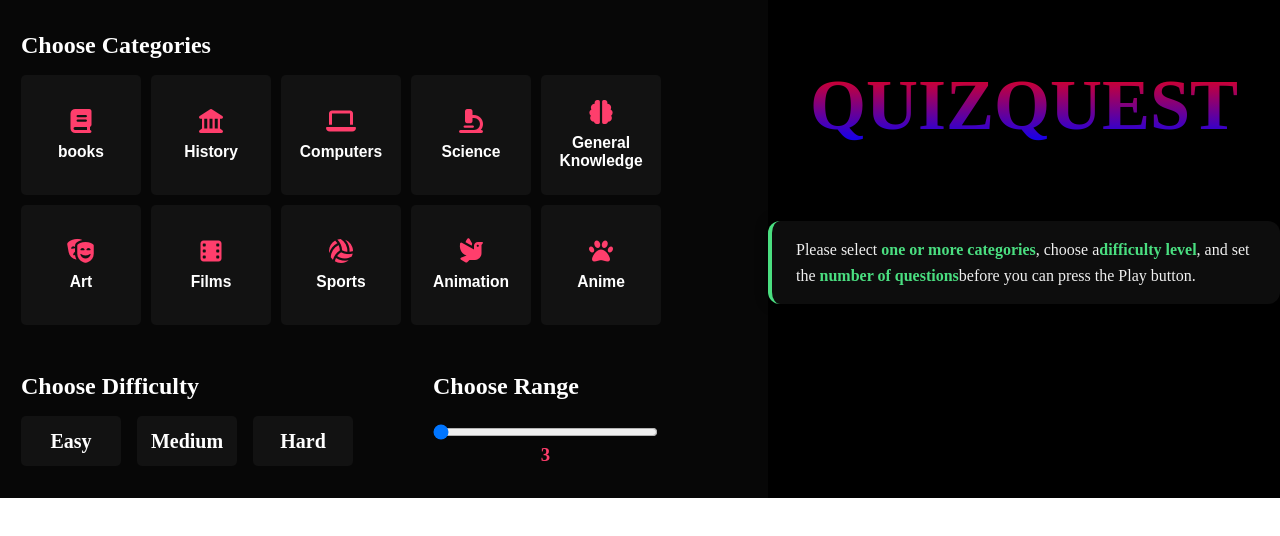
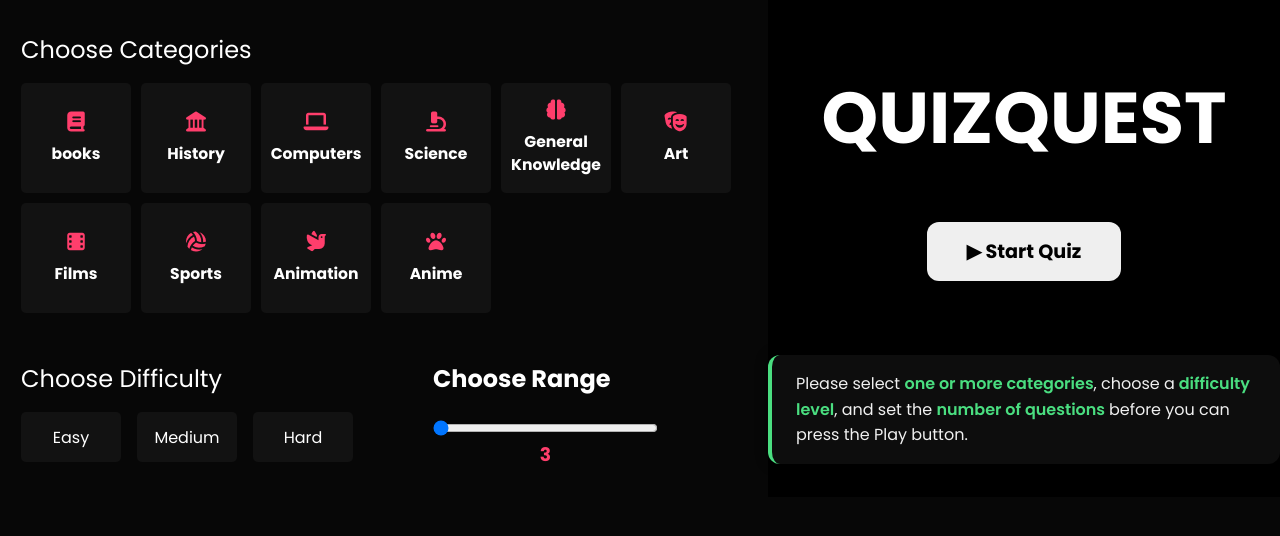
Before and after one commit to Aviupadhyay457/QUIZQUEST, a React (Vite) app: page / in a window 1280 px wide. Shown: the top 536 px of the page. Built offline with nearby package versions, Linux system fonts and the light colour scheme.

Commit message:
homepage ui diffculty and category section completed

```diff
--- a/index.html
+++ b/index.html
@@ -6,6 +6,9 @@
     <meta name="viewport" content="width=device-width, initial-scale=1.0" />
     <title>Quizzes</title>
     <link rel="stylesheet" href="/src/index.css">
+    <link rel="preconnect" href="https://fonts.googleapis.com">
+    <link rel="preconnect" href="https://fonts.gstatic.com" crossorigin>
+    <link href="https://fonts.googleapis.com/css2?family=Inter:ital,opsz,wght@0,14..32,100..900;1,14..32,100..900&family=Poppins:ital,wght@0,100;0,200;0,300;0,400;0,500;0,600;0,700;0,800;0,900;1,100;1,200;1,300;1,400;1,500;1,600;1,700;1,800;1,900&display=swap" rel="stylesheet">
     <link rel="stylesheet" href="https://cdnjs.cloudflare.com/ajax/libs/font-awesome/7.0.0/css/all.min.css" integrity="sha512-DxV+EoADOkOygM4IR9yXP8Sb2qwgidEmeqAEmDKIOfPRQZOWbXCzLC6vjbZyy0vPisbH2SyW27+ddLVCN+OMzQ==" crossorigin="anonymous" referrerpolicy="no-referrer" />
   </head>
   <body>
--- a/package.json
+++ b/package.json
@@ -10,6 +10,7 @@
     "preview": "vite preview"
   },
   "dependencies": {
+    "clsx": "^2.1.1",
     "react": "^19.1.1",
     "react-dom": "^19.1.1"
   },
--- a/src/App.jsx
+++ b/src/App.jsx
@@ -1,12 +1,32 @@
 import Aside from "./Aside"
 import MainComponent from "./MainComponent"
 import React from "react"
+import { categoryArr } from "./utils/category"
+import {difficultyArr} from "./utils/difficulty"
+
 export default function App(){
   const[range,setRange]=React.useState(3)
+  const[category,setCategory]=React.useState(categoryArr)
+  const[difficulty,setDifficulty]=React.useState("")
+  function categoryUpdate(id){
+    setCategory((prevCategory)=>{
+      return(
+        prevCategory.map((cat)=>{
+          console.log(cat)
+          if(cat.id===id){
+            return(
+              {...cat, isSelected:!(cat.isSelected)}
+            )
+          }
+          else return {...cat}
+        })
+      )
+    })
+  }
   return(
     <>
       <main>
-        <Aside range={range} setRange={setRange}/>
+        <Aside category={category} categoryUpdate={categoryUpdate} range={range} setRange={setRange} difficulty={difficulty} setDifficulty={setDifficulty}/>
         <MainComponent/>
       </main>
     </>
--- a/src/Aside.css
+++ b/src/Aside.css
@@ -7,7 +7,7 @@ aside{
   display: flex;
   flex-direction: column;
   gap:1rem;
-  padding-bottom: 2rem;
+  padding-bottom: 1.75rem;
   color:white;
 
 }
@@ -27,7 +27,7 @@ aside{
 
 }
 .categories-section h2{
-  font-weight: 700;
+  font-weight: 400;
 }
 .categories-container{
   width: 100%;
@@ -38,10 +38,10 @@ aside{
 }
 .categories-btn{
   display: inline-block;
-  width:120px;
-  height: 120px;
+  width:110px;
+  height: 110px;
   background-color:rgba(120, 119, 119, 0.1);
-  border: none;
+  border:none;
   border-radius: 5px;
   cursor: pointer;
   display: flex;
@@ -49,15 +49,24 @@ aside{
   justify-content: center;
   align-items: center;
   transition: scale 0.3s ease-out, background-color 0.7s ease-out;
-
+  padding:5px;
 }
 .categories-btn:hover .category h3{
   color:black;
 }
 .categories-btn i{
   color: #FF3E6C;
-  font-size: 1.5rem;
+  font-size: 1.25rem;
   margin-bottom: 10px;
+}
+.category{
+  width: 100%;
+  height: 100%;
+  display: flex;
+  flex-direction: column;
+  justify-content: center;
+  align-items: center;
+  border-radius: 5px;
 }
 .category h3{
   color:white;
@@ -79,6 +88,9 @@ aside{
   display: flex;
   flex-direction: column;
   gap:1rem;
+}
+.difficulty-section h2{
+  font-weight: 400;
 }
 
 .difficulty-container{
@@ -104,11 +116,12 @@ aside{
   flex-direction: column;
   justify-content: center;
   align-items: center;
-  font-weight: 700;
-  font-size: 1.25rem;
+  font-weight: 400;
+  font-size: 1rem;
 
 }
-.difficulty-container label:hover{
+
+.difficulty-container .hoveredOverDifficulty{
   background-color: white;
   box-shadow: 1px 1px 4px 2px rgb(156, 156, 156,0.2);
   color:black;
@@ -132,3 +145,8 @@ aside{
   align-self: center;
   color:#FF3E6C;
 }
+
+.difficulty-container .selectedDifficulty{
+  background-color:#FF3E6C;
+  color:white;
+}
--- a/src/Aside.jsx
+++ b/src/Aside.jsx
@@ -1,18 +1,46 @@
-import {category} from "./utils/category"
 import "./Aside.css"
+import clsx from 'clsx';
+import React from "react";
+
 export default function Aside(props){
-    let categoryItems=category.map((cat,index)=>(
-        <button className="categories-btn"  key={index}>
-            <div className="category">
-                <i className={cat.icon}></i>
+    const[difficultyHovered,setDifficultyHovered]=React.useState([false,false,false])
+
+    let categoryItems=props.category.map((cat)=>(
+
+        <button className="categories-btn"  key={cat.id}
+        onClick={()=>props.categoryUpdate(cat.id)}
+        style={{border:cat.isSelected?`2px solid ${cat.bgColor}`:"none"}}>
+            <div className="category" style={{backgroundColor:cat.isSelected?cat.bgColor:""}}>
+                <i className={cat.icon} style={{color:cat.isSelected?"white":""}}></i>
                 <h3>{cat.name}</h3>
             </div>
         </button>
     ))
 
+    function toggleDificultyHover(i){
+        setDifficultyHovered(prevDifficultyHovered=>{
+          let arr =  prevDifficultyHovered.map((val, index)=>{
+                if(index===i){
+                    return !val
+                }
+                else return val
+            })
+          return [...arr]
+    })
+    }
+
+    // console.log(difficultyHovered)
     function handleRange(event){
         const value=event.currentTarget.value
         props.setRange(value)
+    }
+
+    // console.log(props.difficulty)
+    // console.log(difficultyClass)
+    // console.log(props.difficulty)
+    function handleDifficulty(e){
+      props.setDifficulty(e.target.value)
+
     }
     return(
         <aside>
@@ -26,12 +54,15 @@ export default function Aside(props){
                 <section className="difficulty-section">
                     <h2>Choose Difficulty</h2>
                     <form className="difficulty-container">
-                        <input type="radio" id="easy" value="easy" name="difficulty"/>
-                        <label htmlFor="easy">Easy</label>
-                        <input type="radio" id="medium" value="medium" name="difficulty"/>
-                        <label htmlFor="medium">Medium</label>
-                        <input type="radio" id="hard" value="hard" name="difficulty"/>
-                        <label htmlFor="hard">Hard</label>
+                        <input type="radio" id="easy" value="easy" name="difficulty" onChange={handleDifficulty}/>
+                        <label htmlFor="easy" className={clsx({selectedDifficulty:props.difficulty==="easy", hoveredOverDifficulty:difficultyHovered[0] && props.difficulty!=="easy"})} onMouseEnter={()=>toggleDificultyHover(0)} onMouseLeave={()=>toggleDificultyHover(0)} >
+                            Easy</label>
+                        <input type="radio" id="medium" value="medium" name="difficulty"  onChange={handleDifficulty}/>
+                        <label htmlFor="medium" className={clsx({selectedDifficulty:props.difficulty==="medium", hoveredOverDifficulty:difficultyHovered[1] && props.difficulty!=="medium"})} onMouseEnter={()=>toggleDificultyHover(1)} onMouseLeave={()=>toggleDificultyHover(1)} >
+                            Medium</label>
+                        <input type="radio" id="hard" value="hard" name="difficulty"  onChange={handleDifficulty}/>
+                        <label htmlFor="hard" className={clsx({selectedDifficulty:props.difficulty==="hard", hoveredOverDifficulty:difficultyHovered[2] && props.difficulty!=="hard"})} onMouseEnter={()=>toggleDificultyHover(2)} onMouseLeave={()=>toggleDificultyHover(2)} >
+                            Hard</label>
                     </form>
                 </section>
 
--- a/src/MainComponent.jsx
+++ b/src/MainComponent.jsx
@@ -3,14 +3,14 @@ export default function MainComponent(){
         <section className="main-component">
             <h1>QUIZQUEST</h1>
 
-            {/* <button className="start-btn">
+            <button className="start-btn">
                 <span>▶</span> Start Quiz
-            </button> */}
+            </button>
 
             <div className="instructions">
             <p>
                 Please select <strong>one or more categories</strong>, choose a
-                <strong>difficulty level</strong>, and set the <strong>number of questions</strong>
+                <strong> difficulty level</strong>, and set the <strong>number of questions </strong>
                 before you can press the Play button.
             </p>
             </div>
--- a/src/index.css
+++ b/src/index.css
@@ -2,6 +2,7 @@
   margin:0px;
   padding: 0px;
   box-sizing: border-box;
+  font-family: "Poppins", sans-serif;
 }
 html{
   width: 100%;
@@ -9,6 +10,7 @@ html{
 }
 body{
   width:100%;
+  background-color: rgba(7, 7, 7);
   /* height: 100%; */
 }
 
@@ -32,15 +34,15 @@ main{
 }
 
 .main-component h1{
-  background-image: linear-gradient(red,blue);
-  color: transparent;
+  /* background-image: linear-gradient(red,blue); */
+  color: white;
   background-clip: text;
   font-size: 4.5rem;
 }
 
 .start-btn {
-  background: linear-gradient(90deg, #ff004c, #6a00ff);
-  color: white;
+  /* background: linear-gradient(90deg, #ff004c, #6a00ff); */
+  color: black;
   font-size: 1.2rem;
   font-weight: bold;
   border: none;
--- a/src/utils/category.js
+++ b/src/utils/category.js
@@ -1,45 +1,76 @@
-export const category=[
+
+export const categoryArr=[
     {
+        id:1,
         name:"books",
-        icon:"fa-solid fa-book"
+        icon:"fa-solid fa-book",
+        isSelected:false,
+        bgColor:"#E6C642"
     },
 
     {
+        id:2,
         name:"History",
-        icon:"fa-solid fa-landmark"
+        icon:"fa-solid fa-landmark",
+        isSelected:false,
+        bgColor:"#E857ED"
     },
 
     {
+        id:3,
         name:"Computers",
-        icon:"fa-solid fa-laptop"
+        icon:"fa-solid fa-laptop",
+        isSelected:false,
+        bgColor:"#A656FD"
     },
     {
+        id:4,
         name:"Science",
-        icon:"fa-solid fa-microscope"
+        icon:"fa-solid fa-microscope",
+        isSelected:false,
+        bgColor:"#3CE956"
     },
     {
+        id:5,
         name:"General Knowledge",
-        icon:"fa-solid fa-brain"
+        icon:"fa-solid fa-brain",
+        isSelected:false,
+        bgColor:"#685AF5"
     },
     {
+        id:6,
         name:"Art",
-        icon:"fa-solid fa-masks-theater"
+        icon:"fa-solid fa-masks-theater",
+        isSelected:false,
+        bgColor:"#E6C642"
     },
     {
+        id:7,
         name:"Films",
-        icon:"fa-solid fa-film"
+        icon:"fa-solid fa-film",
+        isSelected:false,
+        bgColor:"#685AF5"
     },
     {
+        id:8,
         name:"Sports",
-        icon:"fa-solid fa-volleyball"
+        icon:"fa-solid fa-volleyball",
+        isSelected:false,
+        bgColor:"#F94E4E"
     },
     {
+        id:9,
         name:"Animation",
-        icon:"fa-solid fa-dove"
+        icon:"fa-solid fa-dove",
+        isSelected:false,
+        bgColor:"#E857ED"
     },
     {
+        id:10,
         name:"Anime",
-        icon:"fa-solid fa-paw"
+        icon:"fa-solid fa-paw",
+        isSelected:false,
+        bgColor:"#F94E4E"
     },
 
  ]
--- /dev/null
+++ b/src/utils/difficulty.js
@@ -0,0 +1,17 @@
+const difficultyArr=[
+    {
+        id:1,
+        level:"easy",
+        isSelected:false
+    },
+    {
+        id:2,
+        level:"medium",
+        isSelected:false
+    },
+    {
+        id:3,
+        level:"hard",
+        isSelected:false
+    },
+]
```
Also changed, not shown: 1 other file (tests, documents, lock files or other folders).
